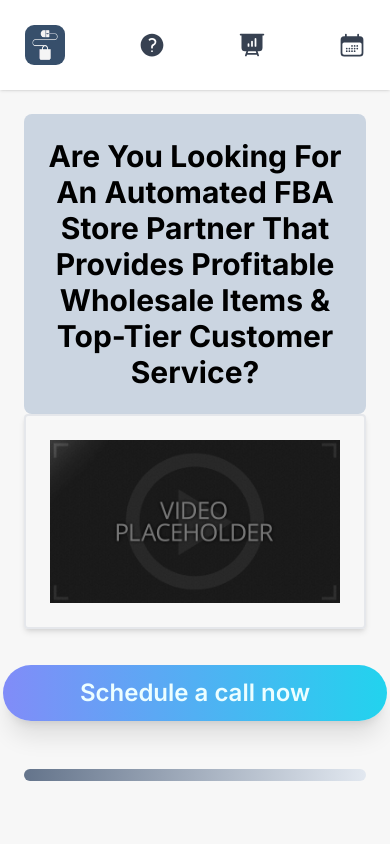
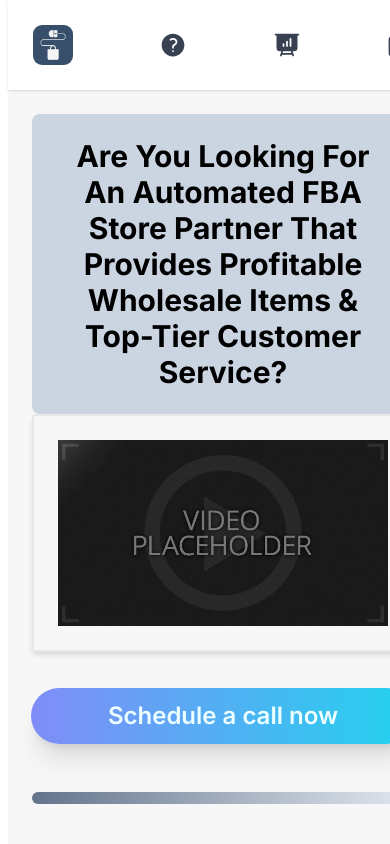
Before and after one commit to rdrachenberg/automated-e-solutions, a Next.js app: page / in a window 390 px wide. Shown: the top 844 px of the page. Built offline with nearby package versions, Linux system fonts and the light colour scheme.

Commit message:
mobile adjustments

```diff
--- a/src/components/Header.js
+++ b/src/components/Header.js
@@ -5,7 +5,7 @@
 export default function Header() {
 
     return (
-        <header className='sticky top-0 bg-white z-10 shadow'>
+        <header className='sticky top-0 bg-white z-10 shadow min-w-full'>
             <div className='container mx-auto p-6 flex justify-between'>
                 <Logo />
                 <Link href='/#faq' className='flex items-center space-x-1 text-gray-700 hover:text-red-500'>
--- a/src/components/Layout.js
+++ b/src/components/Layout.js
@@ -10,7 +10,7 @@
 
 export default function AppLayout({ children }) {
     return (
-        <div className={`${inter.variable} font-sans min-h-screen flex flex-col`}>
+        <div className={`${inter.variable} font-sans min-h-screen flex flex-col -mr-12 ml-2`}>
             <Meta />
             <Header />
             <main className='flex-grow bg-[#f7f7f7]'>{children}</main>
```
